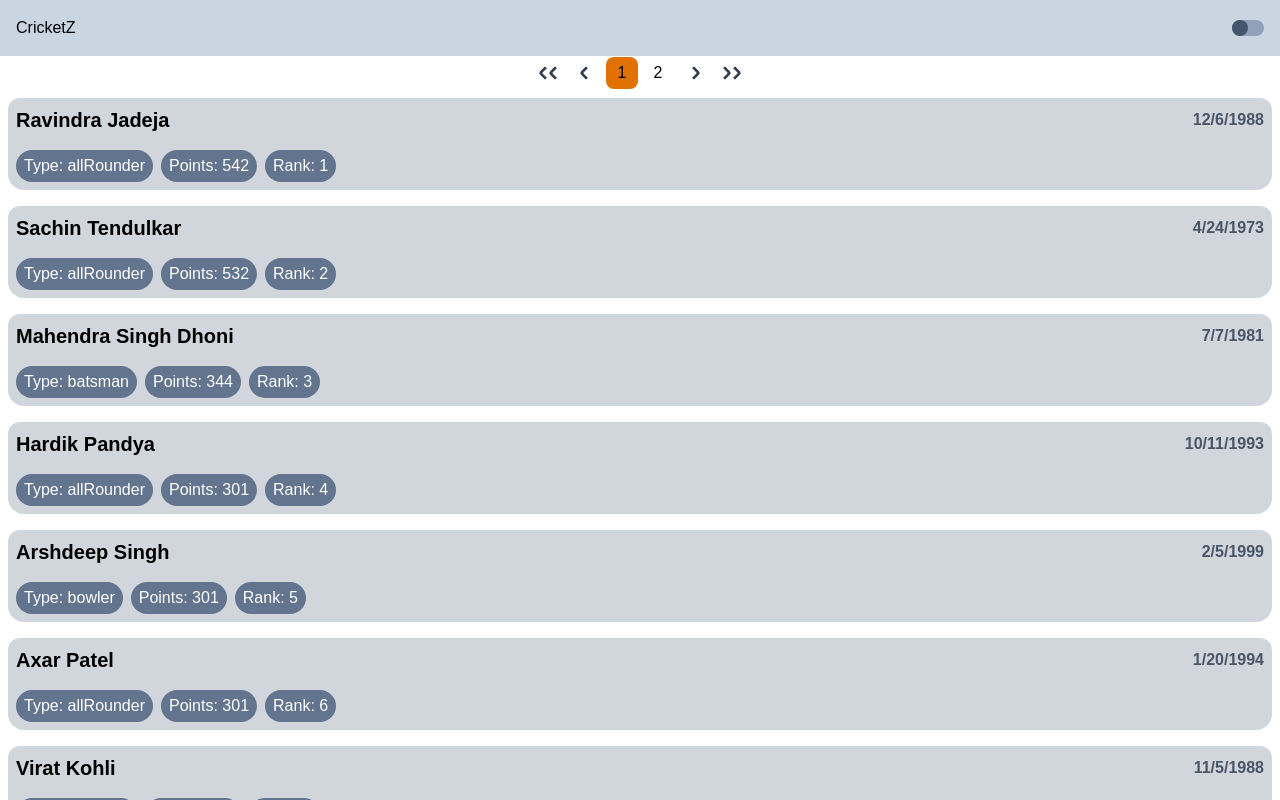
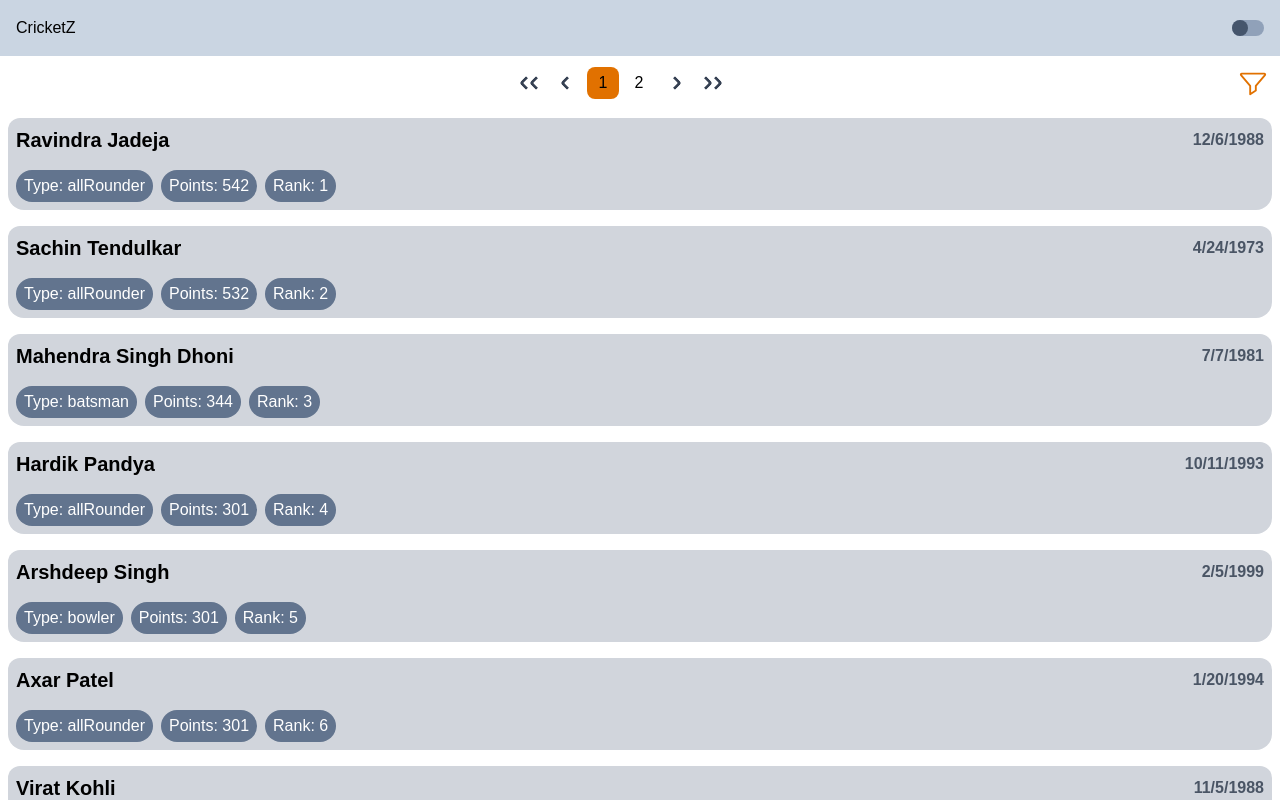
Before and after one commit to nay-22/cricketers-app, a React (Vite) app: page / in a window 1280 px wide. Shown: the top 800 px of the page. Built offline with nearby package versions, Linux system fonts and the light colour scheme.

Commit message:
feat(Cricketers): add FilterForm that open in a Modal; FilterForm is lazy loaded

```diff
--- a/src/pages/Cricketers.tsx
+++ b/src/pages/Cricketers.tsx
@@ -1,54 +1,85 @@
-import { FC, useContext, useEffect, useState } from "react"
-import AppContext from "../context/AppContext"
+import { FC, lazy, Suspense, useContext, useEffect, useState } from "react";
+import AppContext from "../context/AppContext";
 import CricketerCard from "../components/cards/CricketerCard";
 import { TPlayer } from "../types";
 import Paginator from "../components/Paginator";
 import { Link } from "react-router-dom";
+import FilterIcon from "../assets/icons/FilterIcon";
+import Modal from "../components/Modal";
+
+const FilterForm = lazy(() => import("../forms/FilterForm"));
 
 export type CricketersProps = {
   itemsPerPage?: number;
-}
+};
 
 /**
  * TODO:
- * - Filter
- * - Sorting
- * - Pagination
+ * - Search(TypeAhead)
  * @returns
  */
 const Cricketers: FC<CricketersProps> = ({ itemsPerPage = 10 }) => {
+  const [showModal, setShowModal] = useState<boolean>(false);
+
   const context = useContext(AppContext);
 
   if (!context) {
     throw new Error("Context undefined");
   }
 
-  const [paginatedData, setPaginatedData] = useState<TPlayer[]>(context.app.players.slice(0, itemsPerPage))
+  const { app } = context;
+
+  const [paginatedData, setPaginatedData] = useState<TPlayer[]>(
+    app.players.slice(0, itemsPerPage)
+  );
+
+  useEffect(() => {
+    setPaginatedData(app.players.slice(0, itemsPerPage));
+  }, [app.players, itemsPerPage]);
 
   const handlePageChange = (page: number, limit: number) => {
     const start = page * limit;
     const end = start + limit;
-    setPaginatedData(context.app.players.slice(start, end));
-  }
+    setPaginatedData(app.players.slice(start, end));
+  };
 
-  useEffect(() => {
-    setPaginatedData(context.app.players.slice(0, itemsPerPage));
-  }, [context.app.players, itemsPerPage])
-
-  return <>
-    <header>
-      <Paginator showControls showJumpControls limit={itemsPerPage} items={context.app.players.length} onClick={handlePageChange} />
+  return (
+    <>
+      <header className="p-2 sticky top-0 bg-white/60 backdrop-blur-[5px] flex items-center justify-between">
+        <div></div>
+        <Paginator
+          className="grow"
+          showControls
+          showJumpControls
+          limit={itemsPerPage}
+          items={app.players.length}
+          onClick={handlePageChange}
+        />
+        <button
+          className="hover:cursor-pointer hover:bg-gray-100 rounded-lg p-1"
+          onClick={() => setShowModal(true)}
+        >
+          <FilterIcon className="stroke-amber-600" />
+        </button>
       </header>
       <div className="flex items-start gap-4 flex-col p-2">
-      {paginatedData.map(({ description, ...rest }: TPlayer, i) => <Link
+        {paginatedData.map(({ description, ...rest }: TPlayer, i) => (
+          <Link
+            key={`${i}-${rest.id}`}
             className="w-full"
             to={`/cricketer/${rest.id}`}
           >
-        <CricketerCard key={`${i}-${rest.id}`} {...rest} />
+            <CricketerCard {...rest} />
           </Link>
-      )}
+        ))}
       </div>
-  </>;
-}
+      <Modal open={showModal} onClose={() => setShowModal(false)}>
+        <Suspense fallback={<p>Loading...</p>}>
+          <FilterForm />
+        </Suspense>
+      </Modal>
+    </>
+  );
+};
 
-export default Cricketers
+export default Cricketers;
```
Lines whose indentation alone changed are shown as unchanged.
